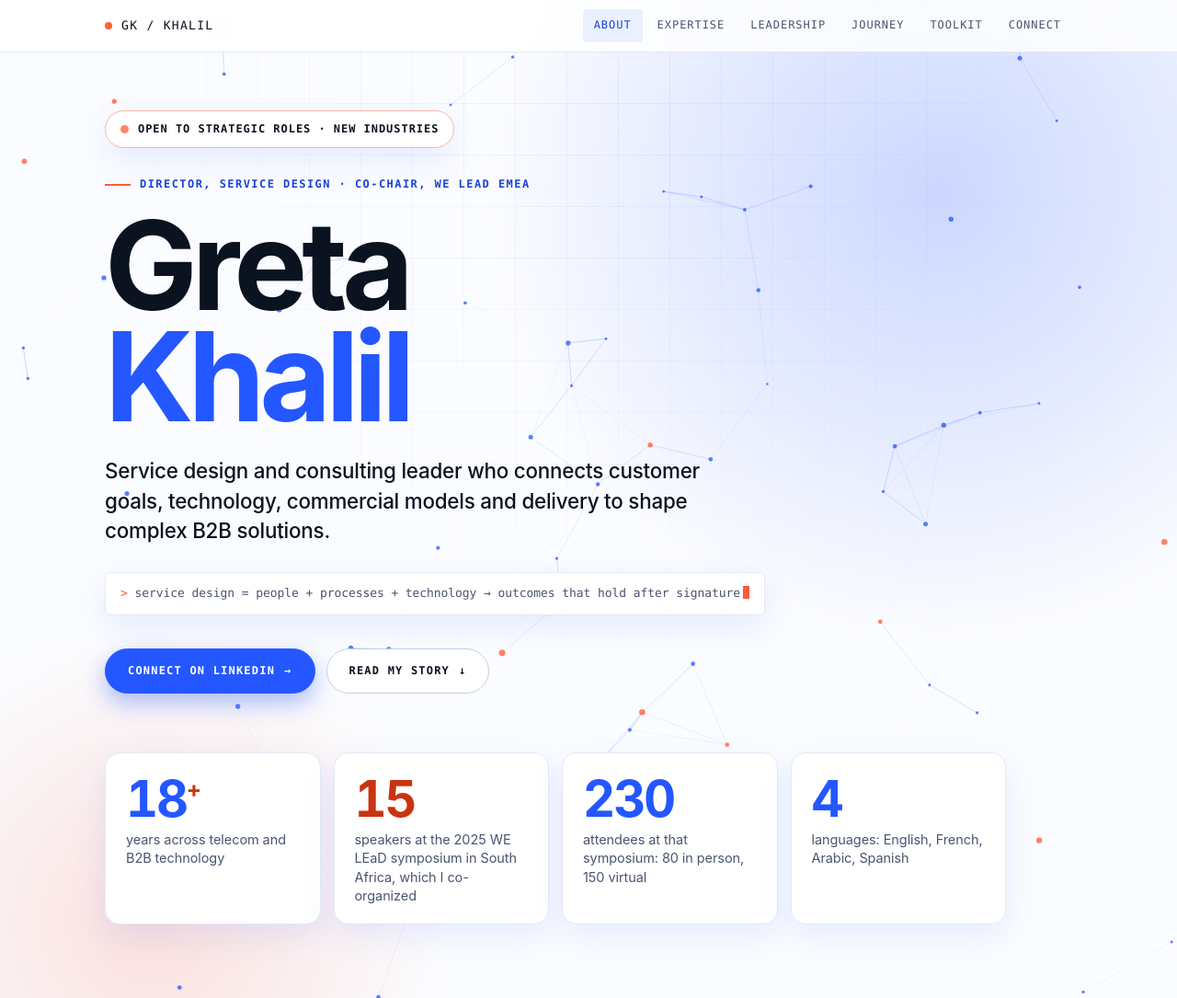
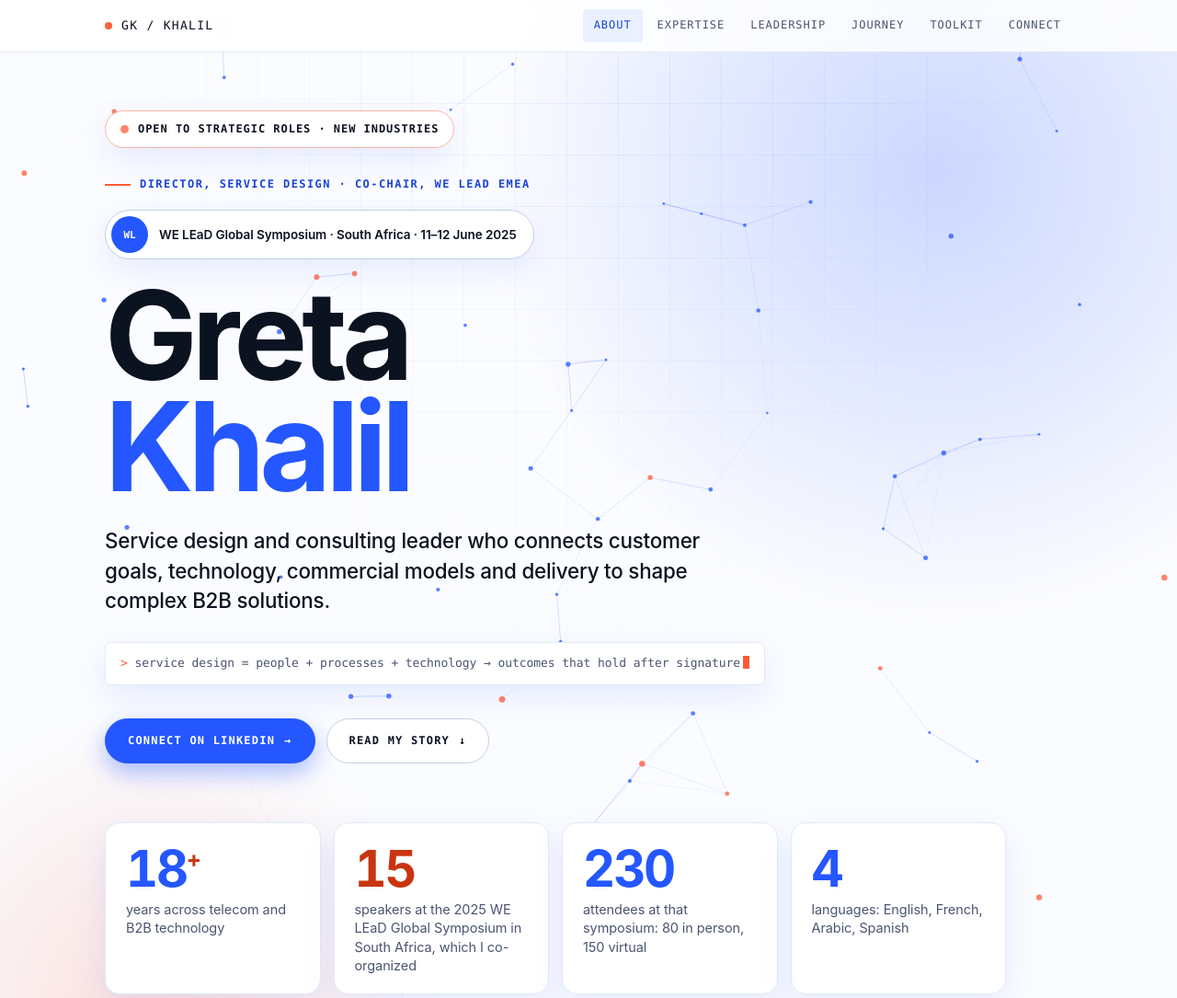
Before and after one commit to gretakhalil-hash/Greta-Khalil-Interactive-Profile-Summary, a plain HTML site: page index.html in a window 1280 px wide. Shown: the top 1085 px of the page at 92% size. Drawn offline with Linux system fonts and the light colour scheme.

Commit message:
Add files via upload

```diff
--- a/index.html
+++ b/index.html
@@ -229,7 +229,7 @@ section { padding: 120px 0; position: relative; }
 .skill { font-size: 15px; padding: 10px 16px; border: 1px solid var(--artifact-border-dark); border-radius: 999px; background: var(--artifact-background-light); color: var(--artifact-text-primary); transition: opacity .3s, border-color .3s, transform .3s; }
 .skill.dim { opacity: .22; transform: scale(.97); }
 .skill.hit { border-color: var(--artifact-primary-brand); }
-.creds { display: grid; grid-template-columns: repeat(3, 1fr); gap: 0; margin-top: 56px; border-top: 1px solid var(--artifact-border-light); }
+.creds { display: grid; grid-template-columns: repeat(4, 1fr); gap: 0; margin-top: 56px; border-top: 1px solid var(--artifact-border-light); }
 .creds > div { padding: 22px 24px 0 0; }
 .creds > div + div { padding-left: 24px; border-left: 1px solid var(--artifact-border-light); }
 .creds p { margin: 0; color: var(--artifact-text-primary); font-size: 15px; line-height: 1.5; }
@@ -477,6 +477,30 @@ footer { border-top-color: var(--artifact-border-light); }
 .connect-box .btn:not(.primary) { color: #ffffff !important; border-color: #ffffff !important; background: transparent !important; }
 .connect-box .btn:not(.primary):hover { background: rgba(255,255,255,0.18) !important; }
 .thesis, .thesis p, .thesis em { color: #ffffff !important; }
+
+/* ===== PHOTOS: WE LEaD symposium (images load from /assets; hidden gracefully if missing) ===== */
+.wl-chip { display: inline-flex; align-items: center; gap: 12px; margin: 0 0 22px; padding: 6px 18px 6px 6px; border-radius: 999px; border: 1px solid var(--artifact-border-dark); background: var(--artifact-background-light); text-decoration: none; font-size: 13.5px; font-weight: 600; color: var(--artifact-text-primary); box-shadow: var(--artifact-shadow); }
+.wl-chip:hover { border-color: var(--artifact-primary-brand); background: var(--artifact-selected); }
+.wl-chip .wl-dot { width: 40px; height: 40px; border-radius: 50%; background: var(--artifact-primary-brand); color: var(--artifact-on-brand); display: grid; place-items: center; font-family: var(--mono); font-size: 11px; font-weight: 700; overflow: hidden; position: relative; }
+.wl-chip .wl-dot img { position: absolute; inset: 0; width: 100%; height: 100%; object-fit: cover; }
+.wl-strip { display: grid; grid-template-columns: repeat(auto-fit, minmax(150px, 1fr)); gap: 12px; margin: 22px 0 6px; }
+.wl-strip figure { margin: 0; }
+.wl-strip img { display: block; width: 100%; aspect-ratio: 4 / 3; object-fit: cover; border-radius: 12px; border: 1px solid var(--artifact-border-light); box-shadow: var(--artifact-shadow); }
+.wl-strip figcaption { font-size: 12px; color: var(--artifact-text-secondary); margin-top: 6px; line-height: 1.35; }
+.tool .wl-strip { margin: 0 0 22px; }
+.role-box .wl-strip { margin: 0 0 22px; }
+@media screen and (max-width: 640px) {
+  .wl-chip { display: flex; width: 100%; border-radius: 22px; padding-right: 14px; font-size: 13px; line-height: 1.35; }
+  .wl-chip .wl-dot { flex: 0 0 40px; }
+  .wl-strip { grid-template-columns: 1fr 1fr; }
+}
+@media (prefers-reduced-motion: no-preference) { .wl-chip { transition: border-color .2s, background .2s; } }
+@media print { .wl-chip { box-shadow: none; } }
+@media screen and (min-width: 641px) and (max-width: 960px) {
+  .creds { grid-template-columns: 1fr 1fr; }
+  .creds > div:nth-child(odd) { padding-left: 0; border-left: 0; }
+  .creds > div:nth-child(n+3) { margin-top: 18px; border-top: 1px solid var(--artifact-border-light); padding-top: 18px; }
+}
 </style>
 </head>
 <body>
@@ -503,6 +527,7 @@ footer { border-top-color: var(--artifact-border-light); }
   <div class="wrap">
     <div class="open-badge" data-glean-id="hero-open-badge"><i></i> Open to strategic roles &middot; new industries</div>
     <p class="eyebrow">Director, Service Design &middot; Co-Chair, WE LEaD EMEA</p>
+    <a class="wl-chip" href="#leadership" data-glean-id="hero-welead-chip"><span class="wl-dot" aria-hidden="true">WL<img src="assets/symposium-1.jpg" alt="" onerror="this.remove()"></span>WE LEaD Global Symposium &middot; South Africa &middot; 11&ndash;12 June 2025</a>
     <h1>Greta<br><span>Khalil</span></h1>
     <p class="lede">Service design and consulting leader who connects customer goals, technology, commercial models and delivery to shape complex B2B solutions.</p>
     <div class="term" data-glean-id="hero-terminal" aria-label="service design equals people plus processes plus technology"><b>&gt;</b> <span id="typed"></span><span class="caret"></span></div>
@@ -512,7 +537,7 @@ footer { border-top-color: var(--artifact-border-light); }
     </div>
     <div class="stats" data-glean-id="hero-stats">
       <div class="stat"><div class="n"><span data-count="18">18</span><sup>+</sup></div><div class="l">years across telecom and B2B technology</div></div>
-      <div class="stat"><div class="n"><span data-count="15">15</span></div><div class="l">speakers at the 2025 WE LEaD symposium in South Africa, which I co-organized</div></div>
+      <div class="stat"><div class="n"><span data-count="15">15</span></div><div class="l">speakers at the 2025 WE LEaD Global Symposium in South Africa, which I co-organized</div></div>
       <div class="stat"><div class="n"><span data-count="230">230</span></div><div class="l">attendees at that symposium: 80 in person, 150 virtual</div></div>
       <div class="stat"><div class="n"><span data-count="4">4</span></div><div class="l">languages: English, French, Arabic, Spanish</div></div>
     </div>
@@ -533,7 +558,8 @@ footer { border-top-color: var(--artifact-border-light); }
           <p>I craft integrated service designs for complex deals, blending <em>people, processes, and technology</em>.</p>
         </div>
         <p class="body">As recent accomplishments, I successfully <strong>secured the Airtel Africa MS renewal and new scope deal</strong>, <strong>contributed to the Orange Business win</strong> in the Europe region, and participated in <strong>E2E package reviews and repository updates</strong> to drive quality assurance and process optimization across the contract management framework.</p>
-        <p class="body">I was recognized for leadership and collaboration through my nomination as <strong>Co-Chair of the WE LEaD community</strong> at CSG, where I co-organized the 2025 South Africa symposium (15 speakers, 80 in-person and 150 virtual attendees).</p>
+        <p class="body">I was recognized for leadership and collaboration through my nomination as <strong>Co-Chair of the WE LEaD community</strong> at CSG, where I co-organized the 2025 Global Symposium in South Africa as a member of the planning committee (15 speakers, 80 in-person and 150 virtual attendees).</p>
+        <div class="wl-strip" data-glean-id="about-welead-photos" data-wl="2"></div>
         <p class="body">I also actively <strong>mentor new colleagues</strong> within the Service Design team and further developed my leadership and talent development capabilities through the BEBS Leadership and Talent Management program.</p>
       </div>
       <div class="diagram reveal" data-glean-id="about-diagram">
@@ -576,7 +602,7 @@ footer { border-top-color: var(--artifact-border-light); }
     </div>
     <p class="fine reveal" style="margin:0 0 32px;">From my LinkedIn post, &ldquo;My concept of Managers&rdquo;.</p>
     <div class="tools reveal" id="tools-grid"></div>
-    <p class="mentorline reveal" data-glean-id="leadership-speaking"><b>Recently:</b> panelist on AI and Product Strategy at the HEC Paris Executive MBA Reunion (June 2026).</p>
+    <p class="mentorline reveal" data-glean-id="leadership-speaking"><b>Recently:</b> panelist on AI and Product Strategy at the HEC Paris Executive MBA Reunion (June 2026), and at MWC Barcelona 2026 with CSG (Hall 5, Stand 5A51).</p>
   </div>
 </section>
 
@@ -612,8 +638,9 @@ footer { border-top-color: var(--artifact-border-light); }
       <div class="skills" id="skills" data-glean-id="toolkit-skills"></div>
     </div>
     <div class="creds reveal" data-glean-id="credentials">
-      <div><p class="label-sm">Education</p><p>Postgraduate degree, Leadership &amp; Talent Management<br><span class="muted">BEBS Barcelona Executive Business School, 2023</span><br><br>Bachelor of Engineering, Computer &amp; Communication Engineering<br><span class="muted">Notre Dame University &ndash; Louaize, Lebanon, 2007</span></p></div>
-      <div><p class="label-sm">Professional development</p><p>University of Michigan: Leading People &amp; Teams (2022) &middot; IDEO U: Design Thinking (2022) &middot; UC Irvine Paul Merage: Hiring Practices (2021) &middot; Digital Marketing Institute: CDMP (2017) &middot; Microsoft Dynamics 365 certified (2017)</p></div>
+      <div><p class="label-sm">Education</p><p>Postgraduate degree, Leadership &amp; Talent Management<br><span class="muted">BEBS Barcelona Executive Business School, 2023 (9.43/10)</span><br><br>Bachelor of Engineering, Computer &amp; Communication Engineering<br><span class="muted">Notre Dame University &ndash; Louaize, Lebanon, 2002&ndash;2007</span><br><br>Lebanese and French Baccalaureate, General Sciences<br><span class="muted">Saints Coeurs Sioufi, Ashrafieh, 2002</span></p></div>
+      <div><p class="label-sm">Professional development</p><p>University of Michigan: Leading People &amp; Teams (2022) &middot; IDEO U: Design Thinking (2022) &middot; UC Irvine Paul Merage: Hiring Practices (2021) &middot; Digital Marketing Institute: CDMP (2017) &middot; Microsoft Certified Professional and MCSA: Dynamics 365 (2017) &middot; ITIL V3 Foundation &middot; PMP preparation &middot; Thomson Reuters EIKON (2014)</p></div>
+      <div><p class="label-sm">Recognition &amp; membership</p><p>ME RSO Heroes of December 2012, Nokia Siemens Networks BSS leadership<br>Certification of Appreciation, NSN BSS Management (2013)<br>Order of Engineers and Architects, Beirut</p></div>
       <div><p class="label-sm">Languages</p><p>English: full professional<br>French: native or bilingual<br>Arabic: native or bilingual<br>Spanish: elementary</p></div>
     </div>
   </div>
@@ -856,15 +883,33 @@ function makeTabs(tabsEl, panelsEl, items, renderPanel, idPrefix, startIdx){
   }, 'focus', 0);
 })();
 
+/* ---------- WE LEaD photo helper (images live in /assets) ---------- */
+var WL_PHOTOS = [
+  { src: 'assets/symposium-1.jpg', alt: 'WE LEaD Global Symposium, South Africa, June 2025', cap: 'WE LEaD Global Symposium, South Africa, June 2025' },
+  { src: 'assets/symposium-2.jpg', alt: 'Speakers and attendees at the WE LEaD Global Symposium', cap: 'Speakers and attendees' },
+  { src: 'assets/symposium-3.jpg', alt: 'In-person session at the WE LEaD Global Symposium', cap: 'In-person sessions' }
+];
+function wlStrip(n){
+  var w = el('div', 'wl-strip');
+  WL_PHOTOS.slice(0, n).forEach(function(ph){
+    var f = document.createElement('figure'), i = document.createElement('img');
+    i.src = ph.src; i.alt = ph.alt; i.loading = 'lazy';
+    i.addEventListener('error', function(){ f.remove(); if (!w.children.length) w.remove(); });
+    f.appendChild(i); var c = document.createElement('figcaption'); c.textContent = ph.cap; f.appendChild(c); w.appendChild(f);
+  });
+  return w;
+}
+document.querySelectorAll('.wl-strip[data-wl]').forEach(function(h){ h.replaceWith(Object.assign(wlStrip(+h.dataset.wl), {})); });
+
 /* ---------- Leadership cards ---------- */
 (function(){
   var CARDS = [
     { id: 'welead', name: 'WE LEaD', badge: 'Co-Chair, EMEA \u00b7 Current', live: true,
       desc: `Women Engaged in Leadership, Exploration and Development: the WE LEaD community at CSG. Co-Chair of the EMEA chapter since January 2025.`,
       steps: [
-        { t: 'Co-Chair', d: `<b>Invited to serve as Co-Chair</b> of the WE LEaD EMEA chapter at CSG International in January 2025.` },
+        { t: 'Co-Chair', d: `<b>Invited to serve as Co-Chair</b> of the WE LEaD EMEA chapter at the start of 2025, alongside my mentor and colleague <b>Anne-Maree Ferraro</b>.` },
         { t: 'Empower women', d: `<b>Led initiatives</b> to empower women in leadership.` },
-        { t: 'South Africa', d: `<b>Co-organized the Global Symposium</b> in South Africa (June 2025), shaping a program that fostered diversity, inclusion, and cross-cultural collaboration among industry leaders and customers.` },
+        { t: 'South Africa', d: `<b>Co-organized the Global Symposium</b> in South Africa (11&ndash;12 June 2025) as a member of the planning committee, shaping an in-person program of personal storytelling, wellness activities, speed networking and a community care session, for customer speakers, CSG women leaders and external thought leaders.` },
         { t: 'The numbers', d: `<b>15 speakers</b>, <b>80 attendees in person</b> and <b>150 virtual</b>.` } ] },
     { id: 'mentoring', name: 'Mentoring & talent', badge: 'Ongoing', live: true,
       desc: `I actively mentor new colleagues within the Service Design team, and keep building the skills behind it.`,
@@ -879,6 +924,7 @@ function makeTabs(tabsEl, panelsEl, items, renderPanel, idPrefix, startIdx){
     var card = el('div', 'tool'); card.dataset.gleanId = 'lead-' + T.id;
     var top = el('div', 'tool-top'); top.appendChild(el('h3', '', T.name)); top.appendChild(el('span', 'badge' + (T.live ? ' live' : ''), T.badge)); card.appendChild(top);
     card.appendChild(el('p', 'desc', T.desc));
+    if (T.id === 'welead') card.appendChild(wlStrip(3));
     var st = el('div', 'stepper'), prog = el('div', 'prog'); st.appendChild(prog);
     var btns = [], detail = el('div', 'step-detail'); detail.setAttribute('aria-live', 'polite');
     var cur = 0, timer = null, userTook = false;
@@ -919,7 +965,8 @@ function makeTabs(tabsEl, panelsEl, items, renderPanel, idPrefix, startIdx){
     { id: 'welead', tab: 'WE LEaD: Co-Chair, EMEA', short: 'WE LEaD', lane: 1, from: 2025.0, to: 2026.9, title: 'Co-Chair, WE LEaD EMEA', org: 'CSG International', dates: 'January 2025 \u2013 Present',
       bullets: [
         `Led initiatives to <b>empower women in leadership</b>.`,
-        `Co-organized the <b>Global Symposium in South Africa</b> (June 2025), shaping a program that fostered diversity, inclusion, and cross-cultural collaboration among industry leaders and customers.`,
+        `Co-organized the <b>Global Symposium in South Africa</b> (11&ndash;12 June 2025) as a member of the planning committee: storytelling, wellness, speed networking and community care, fostering diversity, inclusion and cross-cultural collaboration among industry leaders and customers.`,
+        `Co-Chair alongside <b>Anne-Maree Ferraro</b>; EMEA was chosen to host the global event.`,
         `15 speakers, 80 attendees in person and 150 virtual.`],
       chips: ['Community leadership', 'Event program design', 'Diversity & inclusion'] },
     { id: 'csg-sm', tab: 'CSG: Sr Manager & Principal Consultant', short: 'CSG', lane: 0, from: 2020.55, to: 2022.4, title: 'Senior Manager, Service Design & Principal Consultant (EMEA)', org: 'CSG, Dubai', dates: 'July 2020 \u2013 May 2022',
@@ -932,7 +979,7 @@ function makeTabs(tabsEl, panelsEl, items, renderPanel, idPrefix, startIdx){
     { id: 'matrixx', tab: 'MATRIXX: Presales Manager, MEA', short: 'MATRIXX', lane: 0, from: 2018.0, to: 2020.5, title: 'Presales Manager, MEA', org: 'MATRIXX Software, Dubai', dates: 'January 2018 \u2013 June 2020',
       bullets: [
         `Supported the sales team in business development and in <b>RFQ, RFI and RFP</b> creation: lead qualification, MATRIXX offering, value proposition and final deal closure.`,
-        `Drove growth through key projects, including the <b>Zain Iraq greenfield</b> and the <b>Jawwy MVNO migration</b>.`,
+        `Increased sales by <b>10%</b> through new projects, including the <b>Zain Iraq greenfield</b> and the <b>Jawwy MVNO migration</b> (KSA), plus multiple change requests across MEA.`,
         `Presented MATRIXX&rsquo;s real-time digital commerce platform to <b>influence customer decisions</b>.`,
         `Mentored the junior presales team, accelerating their expertise in MATRIXX technology; enhanced presales and marketing collateral.`],
       chips: ['Pre-sales', 'RFx', 'Digital monetization', 'Mentoring'] },
@@ -941,11 +988,12 @@ function makeTabs(tabsEl, panelsEl, items, renderPanel, idPrefix, startIdx){
         `Developed <b>strategic account plans</b> that prioritized key tasks for return on investment and customer retention.`,
         `Contributed to quarterly business reviews, aligning with the sales team.`,
         `Translated <b>business requirements into architectures and designs</b>; answered functional requirements in RFPs, RFQs and RFIs.`,
-        `Managed the delivery of complex OSS/BSS/VAS integration projects in agile environments; onsite leader for multi-play (prepaid, postpaid, fixed) migrations.`],
-      chips: ['Account plans', 'Solution architecture', 'RFPs', 'OSS/BSS'] },
-    { id: 'rk-sis', tab: 'Redknee: Sr System Integration Specialist', short: 'Redknee', lane: 0, from: 2013.85, to: 2015.05, title: 'Senior System Integration Specialist', org: 'Redknee Inc., Beirut', dates: 'November 2013 \u2013 January 2015',
+        `Managed the delivery of complex OSS/BSS/VAS integration projects in agile environments; onsite leader for multi-play (prepaid, postpaid, fixed) migrations.`,
+        `Projects included the <b>Omantel</b> prepaid, postpaid and fixed migration (3M subscribers, dimensioned for 5M), <b>Reliance Communications</b> API mapping (TIBCO, payment and notification APIs), and presales support on multiple <b>Touch Lebanon</b> RFPs (convergent charging, billing, CRM, mediation, policy control).`],
+      chips: ['Account plans', 'Solution architecture', 'RFPs', 'OSS/BSS', 'Omantel', 'Reliance Communications'] },
+    { id: 'rk-sis', tab: 'Redknee: Sr System Integration Specialist', short: 'Redknee', lane: 0, from: 2013.85, to: 2015.05, title: 'Senior System Integration Specialist', org: 'Redknee Inc., Beirut', dates: 'November 2013 \u2013 February 2015',
       bullets: [
-        `Acted as <b>Tariff Consultant</b>, advising customer teams from engineering to senior leadership.`,
+        `Acted as <b>Tariff Consultant</b>, advising customer teams from engineering to senior leadership, and lifted customer satisfaction and revenue by <b>40%</b>.`,
         `Handled technical queries and emergencies and supervised project roll-outs using Salesforce, JIRA, and Confluence; managed incidents against SLA agreements.`,
         `Prepared concept papers for promotions using CRM campaign management and real-time campaign software.`],
       chips: ['Tariff consulting', 'Incident management', 'SLAs'] },
@@ -967,6 +1015,7 @@ function makeTabs(tabsEl, panelsEl, items, renderPanel, idPrefix, startIdx){
     var box = el('div', 'role-box');
     box.appendChild(el('p', 'meta', r.org + ' \u00b7 ' + r.dates));
     box.appendChild(el('h3', '', r.title));
+    if (r.id === 'welead') box.appendChild(wlStrip(3));
     var ul = el('ul'); r.bullets.forEach(function(b){ ul.appendChild(el('li', '', b)); }); box.appendChild(ul);
     var cs = el('div', 'chips'); r.chips.forEach(function(c){ cs.appendChild(el('span', 'chip', c)); }); box.appendChild(cs);
     p.appendChild(box);
```
